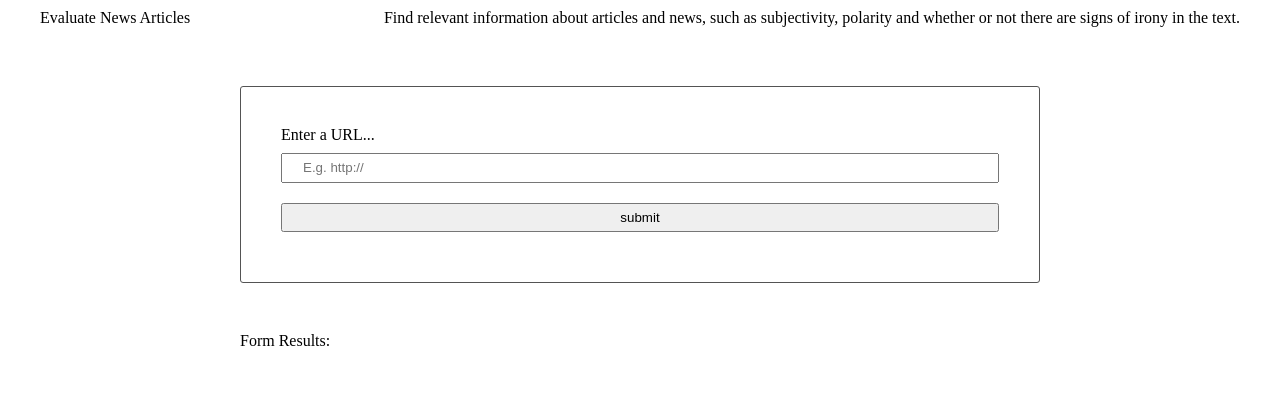
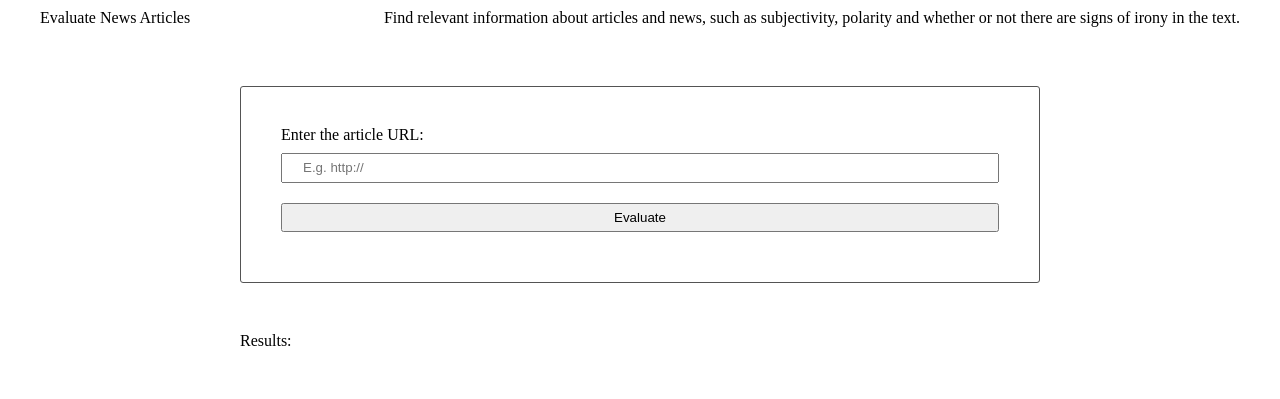
Before and after one commit to areejsalah/evaluate-news-nlp-project-6-, a website built with webpack: page src/client/views/index.html in a window 1280 px wide. Shown: the top 399 px of the page. Built offline with nearby package versions, Linux system fonts and the light colour scheme.

Commit message:
feat: Change form descriptions

```diff
--- a/src/client/views/index.html
+++ b/src/client/views/index.html
@@ -24,14 +24,14 @@
         <main>
             <section>
                 <form class="" onsubmit="return Client.handleSubmit(event)">
-                    <label for="input-url">Enter a URL...</label>
+                    <label for="input-url">Enter the article URL:</label>
                     <input id="input-url" type="text" name="input" placeholder="E.g. http://">
-                    <input type="submit" name="" value="submit" onclick="return Client.handleSubmit(event)" onsubmit="return Client.handleSubmit(event)">
+                    <input type="submit" name="" value="Evaluate" onclick="return Client.handleSubmit(event)" onsubmit="return Client.handleSubmit(event)">
                 </form>
             </section>
 
             <section>
-                <strong>Form Results:</strong>
+                <strong>Results:</strong>
                 <div id="results"></div>
             </section>
         </main>
```
